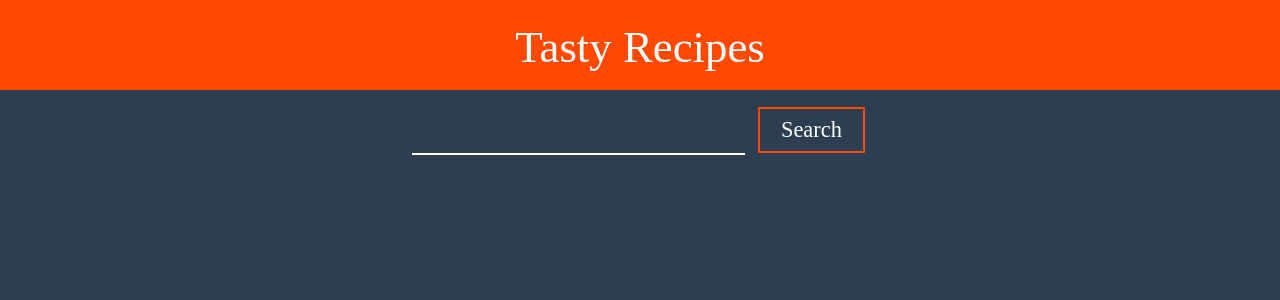
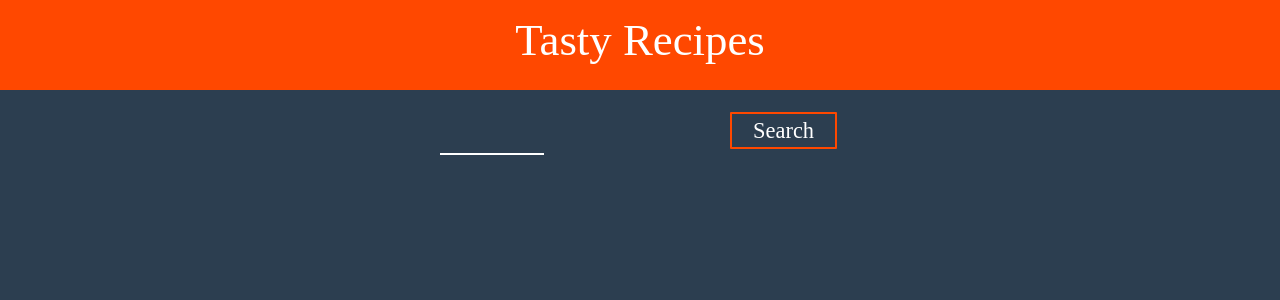
Before and after one commit to Antti-Sakari-Piippo/react-recipe-project, a React (Create React App) app: page / in a window 1280 px wide. Shown: the top 300 px of the page. Built offline with nearby package versions, Linux system fonts and the light colour scheme.

Commit message:
add new font

```diff
--- a/src/App.css
+++ b/src/App.css
@@ -3,6 +3,7 @@ body {
 	background-size: contain;
 	background-position: top;
 	background: cover;
+	font-family: 'font-family: 'Source Sans Pro', sans-serif;';
 }
 
 img {
@@ -28,6 +29,8 @@ button:focus {
 	padding: 21px;
 	color: white;
 	margin-bottom: 1rem;
+	display: grid;
+	place-content: center;
 }
 
 .App-title {
@@ -82,6 +85,19 @@ button:focus {
 	font-size: 1.2rem;
 }
 
+label {
+	margin: 0;
+}
+
+form {
+	/* width: minmax(250px, 30%); */
+	width: 400px;
+	display: flex;
+	justify-content: space-between;
+	align-items: center;
+	margin: 0 auto;
+}
+
 .form__input {
 	background: transparent;
 	border: 0;
@@ -98,7 +114,7 @@ button:focus {
 .form__button {
 	border: solid 2px #ff4800;
 	background: transparent;
-  padding: 0.25rem 1.3rem;
+	padding: 0 1.3rem;
 	margin: 0 0.2rem;
 	border-radius: 1px;
 	font-size: 1.4rem;
```
Lines whose indentation alone changed are shown as unchanged.
